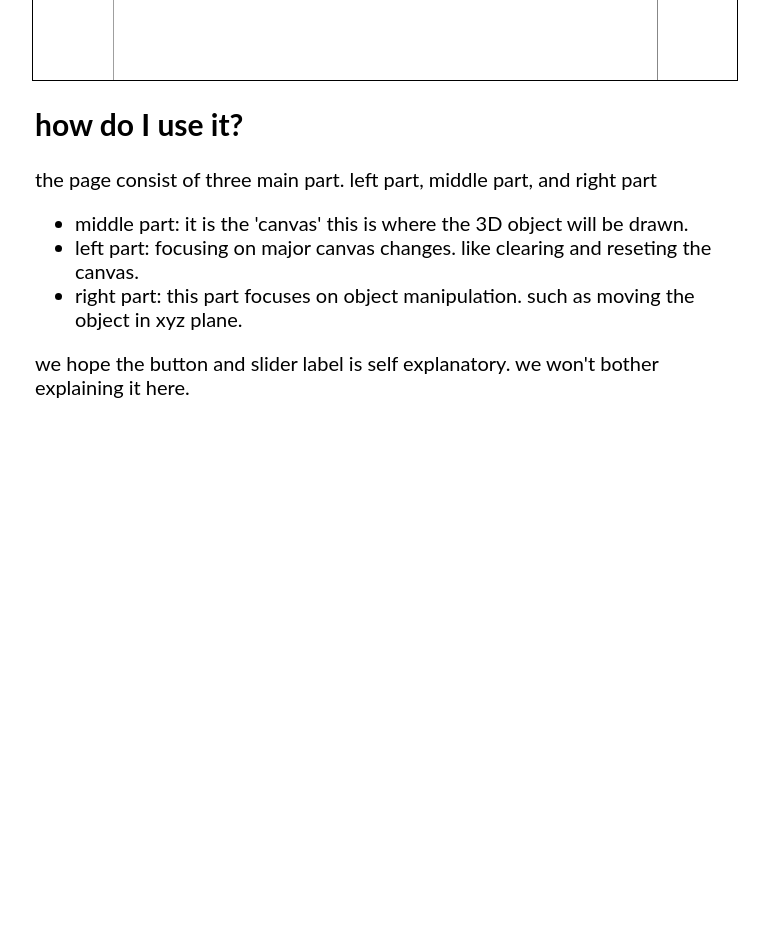
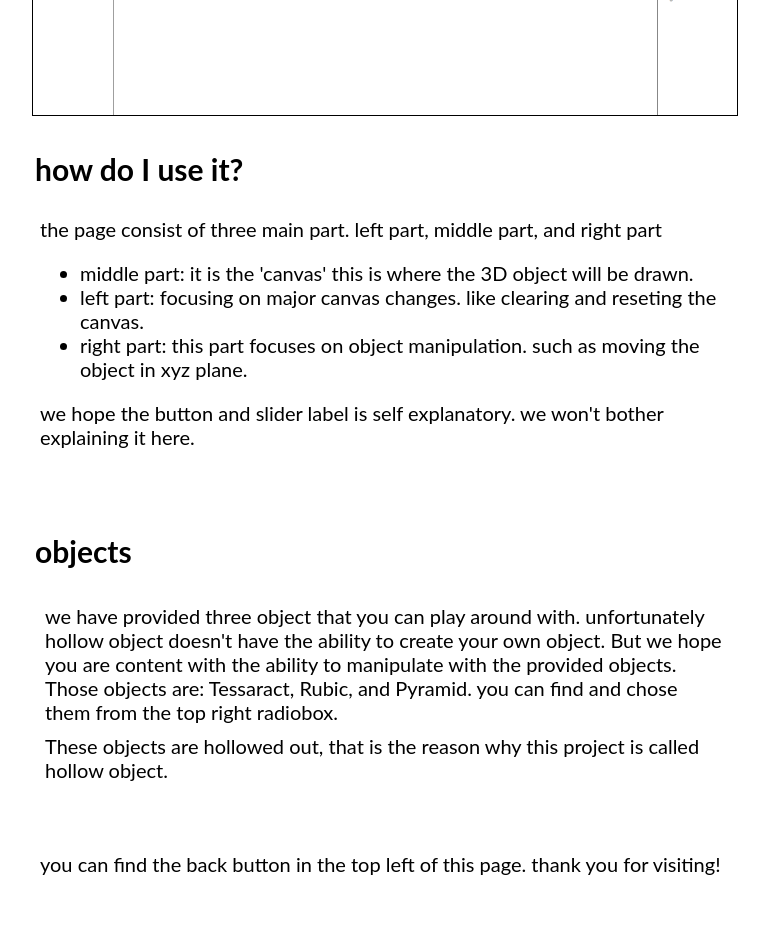
Before and after one commit to christojeffrey/IF3260_Tugas2_K01_G09, a plain HTML site: page src/help.html in a window 1280 px wide. Shown: the part 800-1734 px from the top of the page, without its empty margins (255-1024 px from the left). Before the commit the page ends 1267 px from the top, so only its background shows below. Drawn offline with Linux system fonts and the light colour scheme.

Commit message:
add some sections in help

```diff
--- a/src/help.html
+++ b/src/help.html
@@ -38,6 +38,19 @@
           we hope the button and slider label is self explanatory. we won't bother explaining it here.
         </div>
       </div>
+      <div class="section">
+        <h2>objects</h2>
+        <div>
+          <div>
+            we have provided three object that you can play around with. unfortunately hollow object doesn't have the ability to create your own object. But we hope you are content with the ability to manipulate with the provided objects.
+            Those objects are: Tessaract, Rubic, and Pyramid. you can find and chose them from the top right radiobox.
+          </div>
+          <div>These objects are hollowed out, that is the reason why this project is called hollow object.</div>
+        </div>
+      </div>
+      <div class="section">
+        <div>you can find the back button in the top left of this page. thank you for visiting!</div>
+      </div>
     </div>
   </body>
   <script src="scripts/help.js" type="module" defer></script>
--- a/src/styles/help.css
+++ b/src/styles/help.css
@@ -44,3 +44,6 @@ img {
   width: 55vw;
   display: block;
 }
+div {
+  padding: 5px;
+}
```
